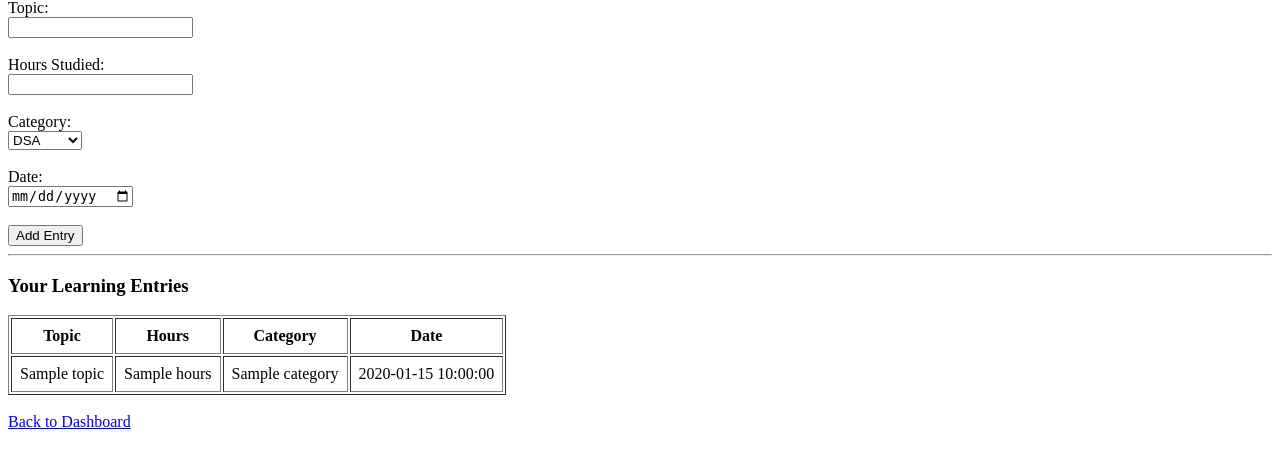
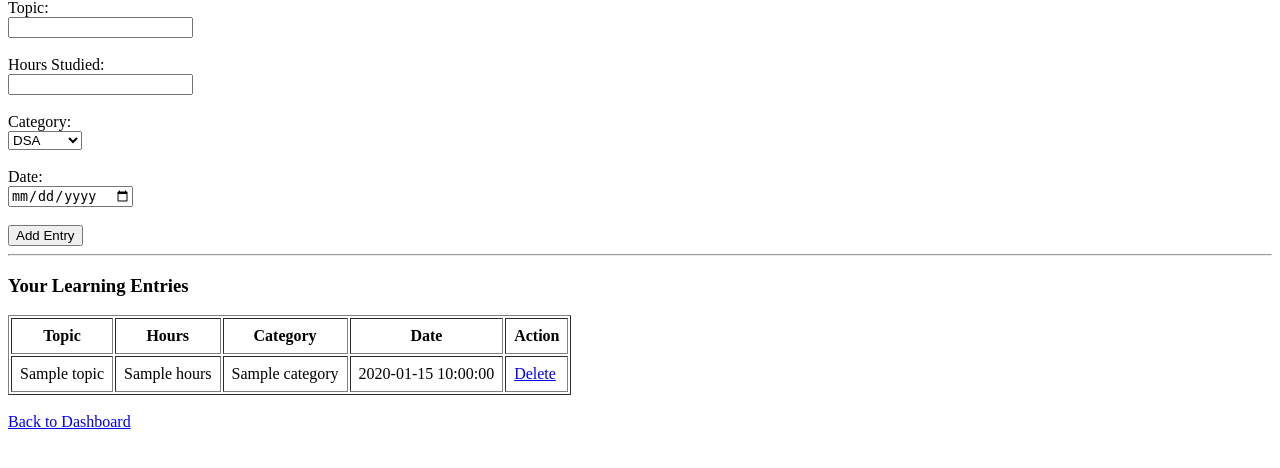
Before and after one commit to mayank200529/trackify-ai, a Flask app: template templates/learning.html in a window 1280 px wide. Shown: the part 137-605 px from the top of the page. Run offline with Flask 3, Linux system fonts and the light colour scheme; the template is opened without the code that fills it: most values are stand-ins (such as "Sample title", 1, 10 or a date in 2020).

Commit message:
feat: add delete learning entry

```diff
--- a/app.py
+++ b/app.py
@@ -97,11 +97,6 @@ def dashboard():
     )
 
 
-@app.route("/logout")
-def logout():
-    session.clear()
-    return redirect("/")
-
 @app.route("/learning", methods=["GET", "POST"])
 def learning():
 
@@ -145,5 +140,34 @@ def learning():
 
     return render_template("learning.html", entries=entries)
 
+@app.route("/delete-entry/<int:id>")
+def delete_entry(id):
+
+    if "user_id" not in session:
+        return redirect("/")
+
+    user_id = session["user_id"]
+
+    conn = get_db_connection()
+    cursor = conn.cursor()
+
+    cursor.execute(
+        "DELETE FROM learning_entries WHERE id=%s AND user_id=%s",
+        (id, user_id)
+    )
+
+    conn.commit()
+    cursor.close()
+    conn.close()
+
+    return redirect("/learning")
+
+@app.route("/logout")
+def logout():
+    session.clear()
+    return redirect("/")
+
+
+
 if __name__ == "__main__":
     app.run(debug=True)
--- a/templates/learning.html
+++ b/templates/learning.html
@@ -32,10 +32,11 @@
 
 <table border="1" cellpadding="8">
     <tr>
-        <th>Topic</th>
-        <th>Hours</th>
-        <th>Category</th>
-        <th>Date</th>
+    <th>Topic</th>
+    <th>Hours</th>
+    <th>Category</th>
+    <th>Date</th>
+    <th>Action</th>
     </tr>
 
     {% for entry in entries %}
@@ -44,6 +45,9 @@
         <td>{{ entry.hours }}</td>
         <td>{{ entry.category }}</td>
         <td>{{ entry.entry_date }}</td>
+        <td>
+            <a href="/delete-entry/{{ entry.id }}">Delete</a>
+        </td>
     </tr>
     {% endfor %}
 </table>
```
